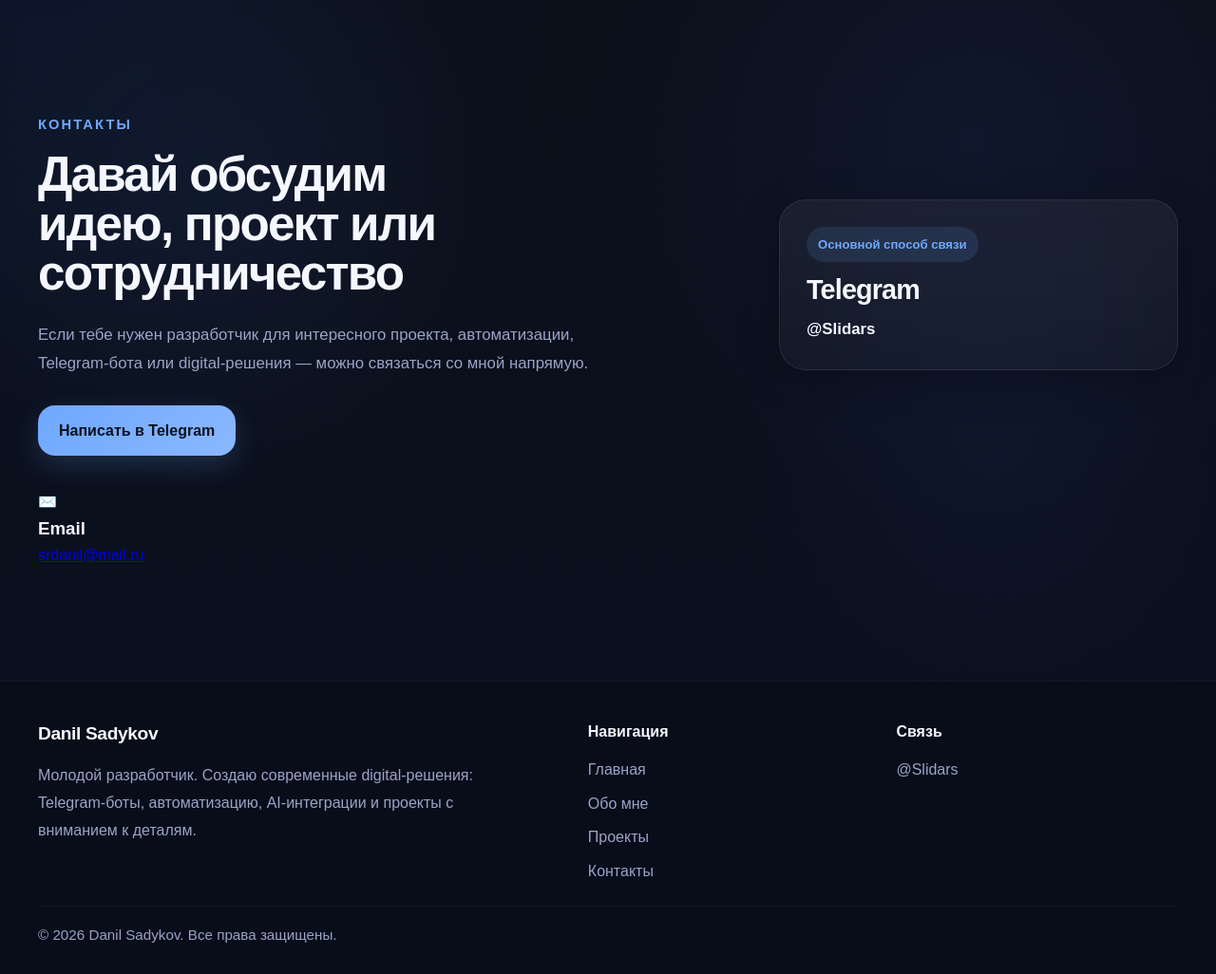
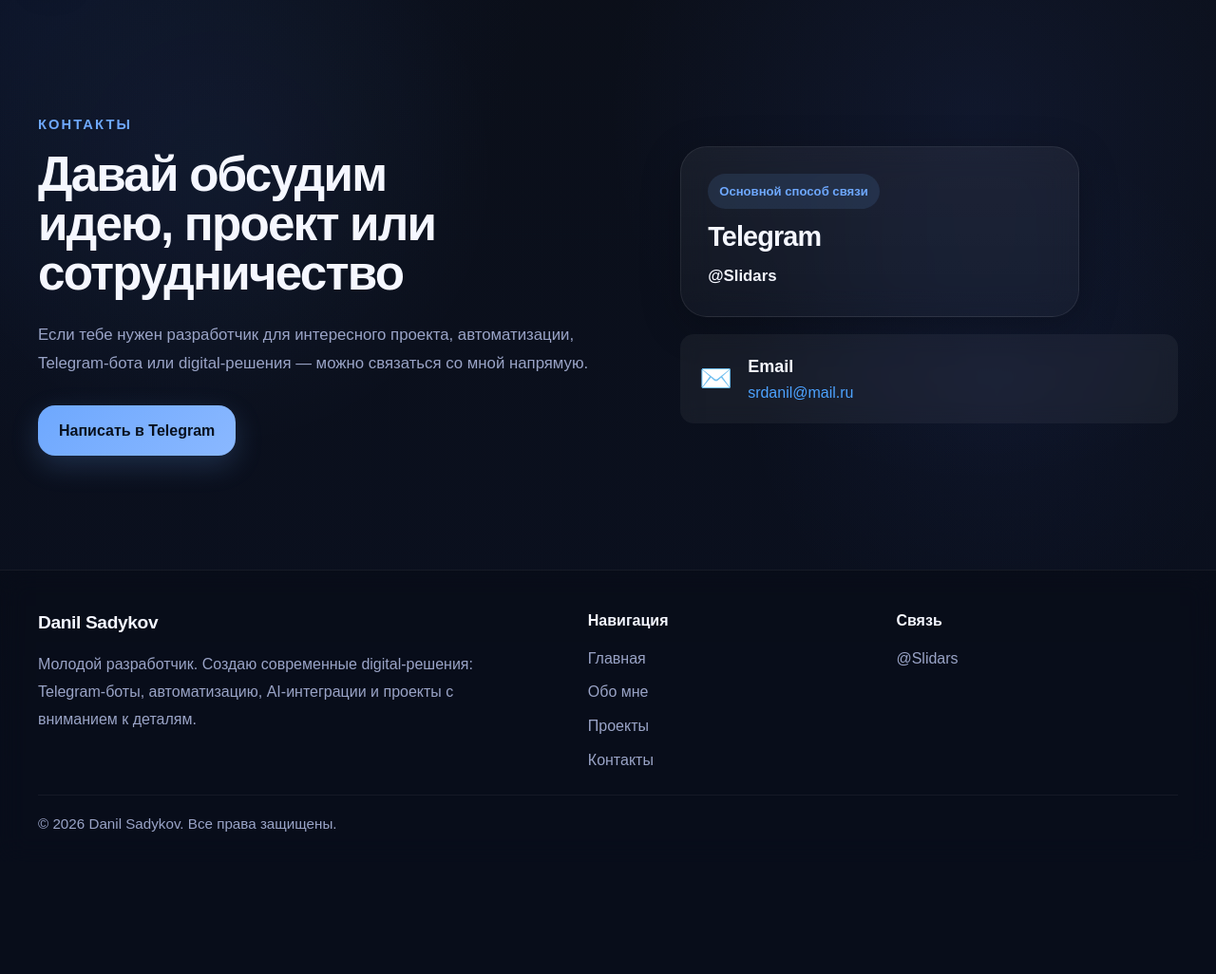
Before and after one commit to srdanil-Slidars/flask-portfolio, a Flask app: page /contact in a window 1280 px wide. Shown: the part 73-1099 px from the top of the page at 95% size. After the commit the page ends 949 px from the top, so only its background shows below. Run offline with Flask 3, Linux system fonts and the light colour scheme; some libraries are stand-ins or nearby versions.

```diff
--- a/app/static/css/style.css
+++ b/app/static/css/style.css
@@ -1728,3 +1728,44 @@ body.cursor-hover .custom-cursor-ring {
     display: flex;
     justify-content: flex-end;
 }
+
+.contact-card {
+    display: flex;
+    align-items: center;
+    gap: 16px;
+    padding: 20px;
+    border-radius: 14px;
+    background: rgba(255, 255, 255, 0.05);
+    backdrop-filter: blur(10px);
+    transition: 0.3s ease;
+}
+
+.contact-card:hover {
+    transform: translateY(-4px);
+    background: rgba(255, 255, 255, 0.08);
+}
+
+.contact-card__icon {
+    font-size: 28px;
+}
+
+.contact-card__content h3 {
+    margin: 0;
+    font-size: 18px;
+}
+
+.contact-card__link {
+    color: #4da3ff;
+    text-decoration: none;
+    font-weight: 500;
+}
+
+.contact-card__link:hover {
+    text-decoration: underline;
+}
+
+.contact-page__side{
+  display: flex;
+  flex-direction: column;
+  gap: 18px;
+}
--- a/app/templates/contact.html
+++ b/app/templates/contact.html
@@ -5,6 +5,8 @@
 {% block content %}
 <section class="contact-page reveal-on-scroll">
   <div class="container contact-page__layout">
+
+    <!-- ЛЕВАЯ КОЛОНКА -->
     <div class="contact-page__content">
       <p class="section-kicker">Контакты</p>
 
@@ -26,33 +28,24 @@
       </div>
     </div>
 
-        <div class="contact-page__card">
+    <!-- ПРАВАЯ КОЛОНКА (2 карточки одна под другой) -->
+    <div class="contact-page__side">
       <div class="contact-info-card">
         <div class="contact-info-card__label">Основной способ связи</div>
-
         <h2 class="contact-info-card__title">Telegram</h2>
-
-                <a
-                    class="contact-info-card__link"
-                    href="https://t.me/Slidars"
-                    target="_blank"
-                    rel="noopener noreferrer"
-                >
+        <a class="contact-info-card__link" href="https://t.me/Slidars" target="_blank" rel="noopener noreferrer">
           @Slidars
         </a>
       </div>
-        </div>
 
       <div class="contact-card">
-            <div class="contact-card__icon">
-                ✉️
-            </div>
-
+        <div class="contact-card__icon">✉️</div>
         <div class="contact-card__content">
           <h3>Email</h3>
-                <a href="mailto:srdanil@mailru" class="contact-card__link">
+          <a href="mailto:srdanil@mail.ru" class="contact-card__link">
             srdanil@mail.ru
           </a>
+        </div>
       </div>
     </div>
 
```
Lines whose indentation alone changed are shown as unchanged.
